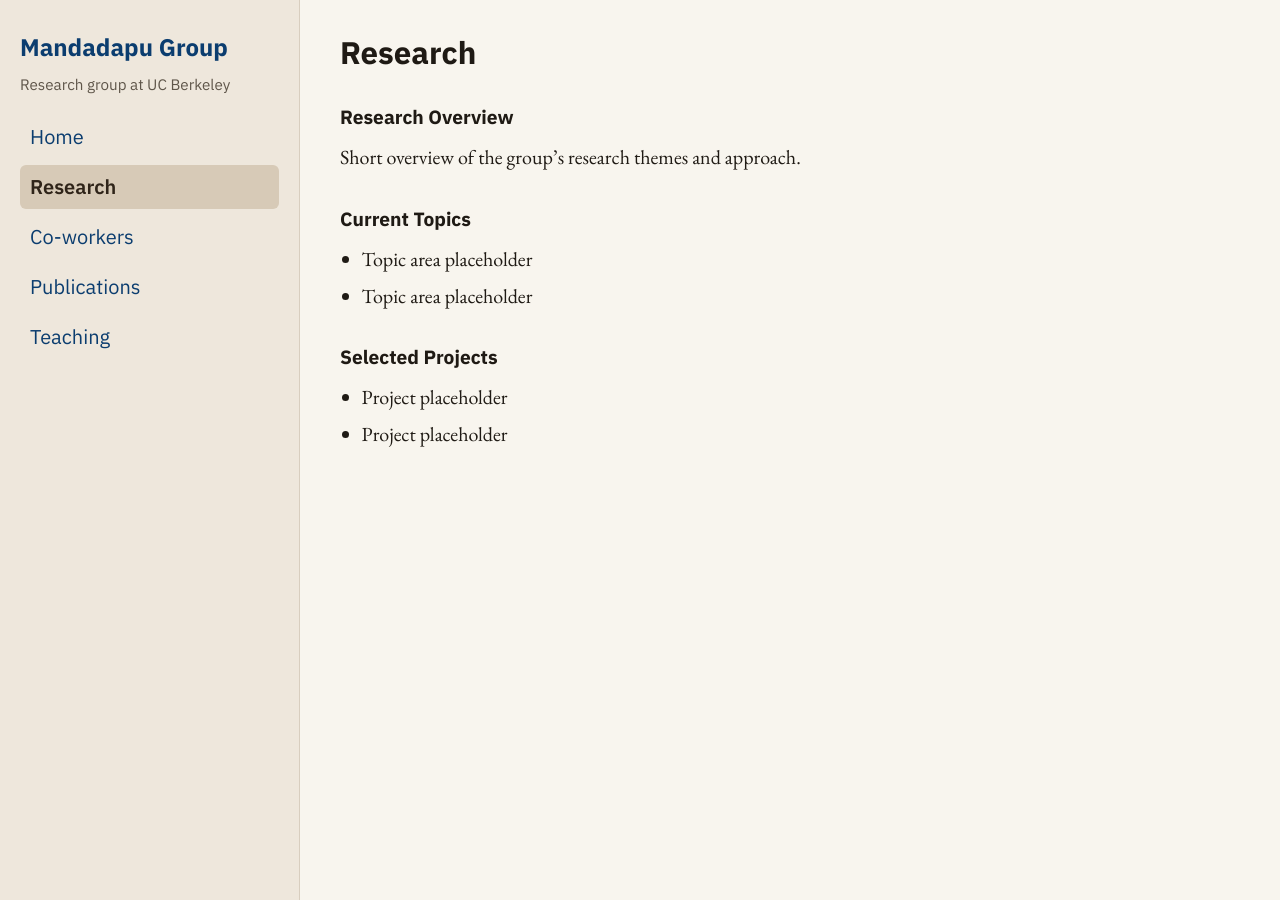
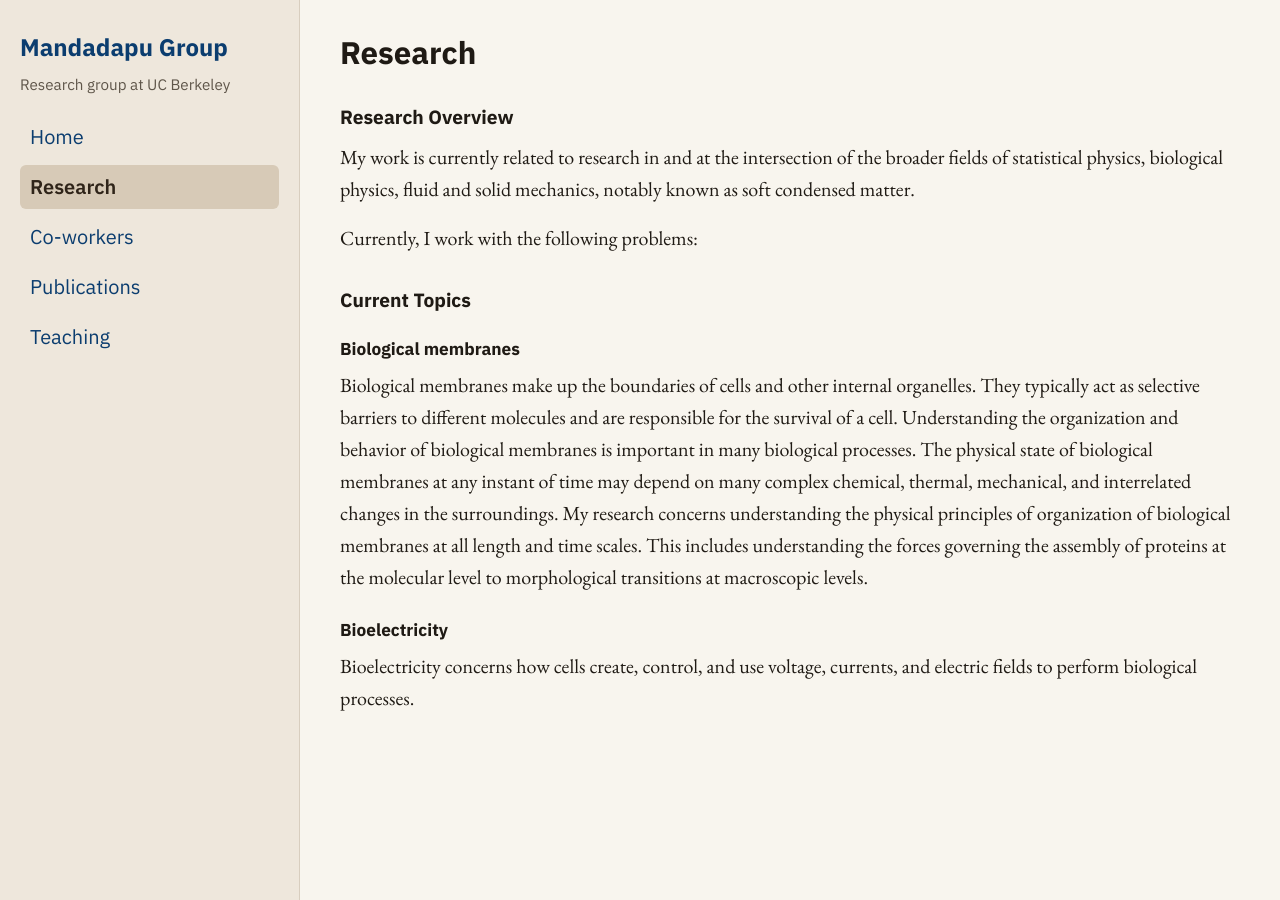
Before and after one commit to mandadapu-group/mandadapu-group.github.io, a Jekyll site: the page built from research.md, in a window 1280 px wide and 900 px high. Built offline with Jekyll 4.4.1, drawn with Linux system fonts in a browser that asks for light colours.

Commit message:
Update research page content

```diff
--- a/research.md
+++ b/research.md
@@ -5,14 +5,16 @@
 
 ## Research Overview
 
-Short overview of the group's research themes and approach.
+My work is currently related to research in and at the intersection of the broader fields of statistical physics, biological physics, fluid and solid mechanics, notably known as soft condensed matter.
+
+Currently, I work with the following problems:
 
 ## Current Topics
 
-- Topic area placeholder
-- Topic area placeholder
+### Biological membranes
 
-## Selected Projects
+Biological membranes make up the boundaries of cells and other internal organelles. They typically act as selective barriers to different molecules and are responsible for the survival of a cell. Understanding the organization and behavior of biological membranes is important in many biological processes. The physical state of biological membranes at any instant of time may depend on many complex chemical, thermal, mechanical, and interrelated changes in the surroundings. My research concerns understanding the physical principles of organization of biological membranes at all length and time scales. This includes understanding the forces governing the assembly of proteins at the molecular level to morphological transitions at macroscopic levels.
 
-- Project placeholder
-- Project placeholder
+### Bioelectricity
+
+Bioelectricity concerns how cells create, control, and use voltage, currents, and electric fields to perform biological processes.
```
